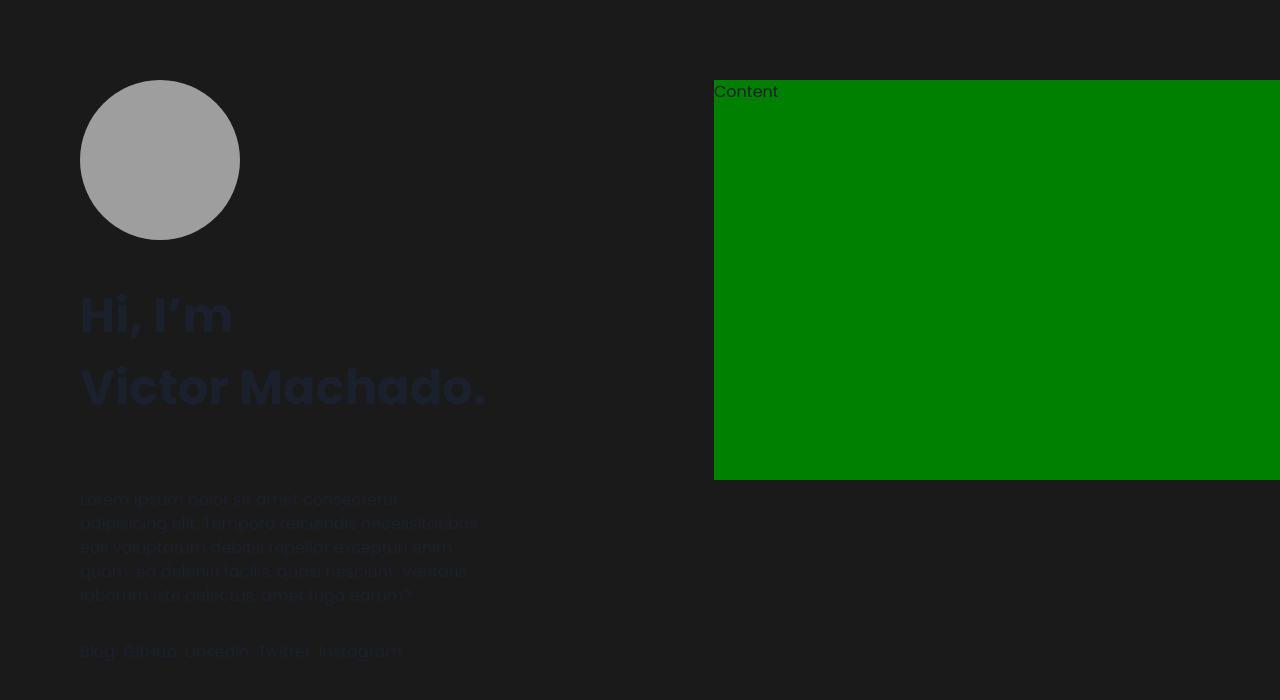
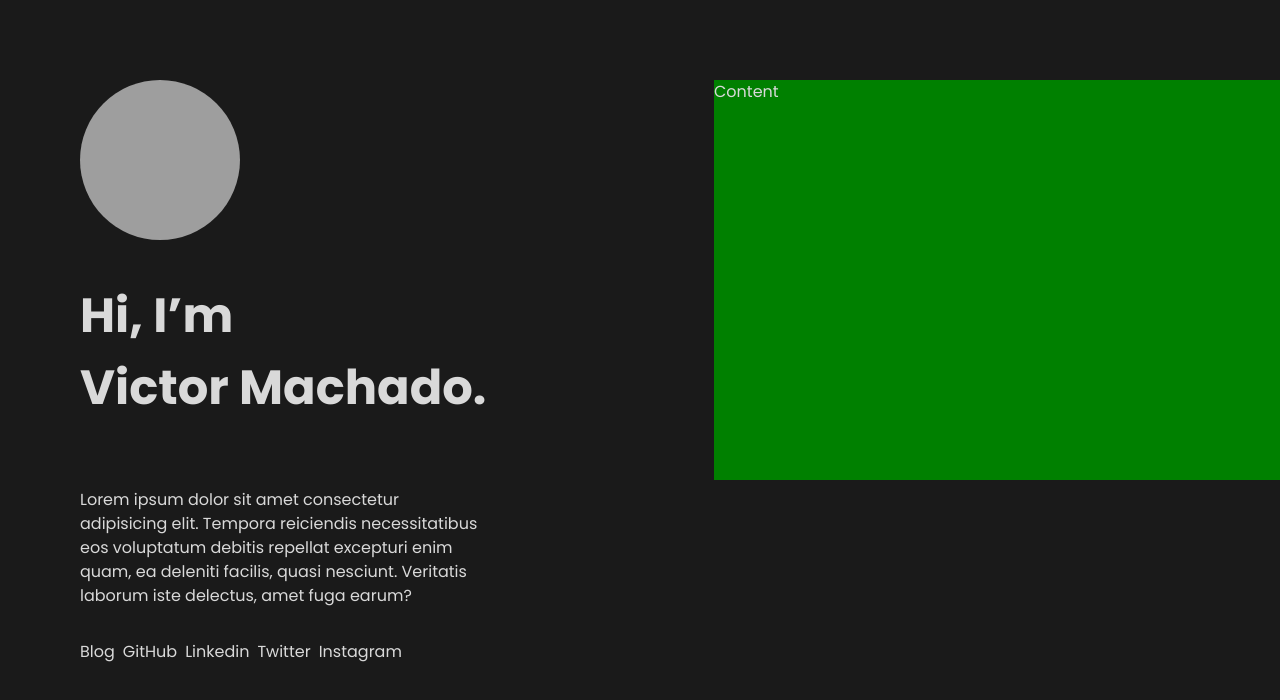
Before and after one commit to namevug/victor-machado, a Next.js app: page / in a window 1280 px wide. Shown: the top 700 px of the page. Built offline with nearby package versions, Linux system fonts and the light colour scheme; grey boxes are pictures that could not be loaded.

Commit message:
adjust: Theme

```diff
--- a/src/styles/theme.ts
+++ b/src/styles/theme.ts
@@ -2,19 +2,23 @@ import { extendTheme } from '@chakra-ui/react'
 
 export const theme = extendTheme({
   colors: {
-    brand: {
-        'purple': '#8284FA',
-        'purple-200': '#5E60CE',
-        'green': '#4EA8DE',
-        'green-200': '#1E6F9F',
+    gray: {
+      '100': '#D9D9D9',
+      '300': '#808080',
+      '500': '#262626',
+      '600': '#1A1A1A',
     },
-    base: {
-        'gray-100': '#D9D9D9',
-        'gray-300': '#808080',
-        'gray-500': '#262626',
-        'gray-600': '#1A1A1A',
-        'danger': '#E25858',
+    purple: {
+      '100': '#8284FA',
+      '200': '#5E60CE',
     },
+    gren: {
+      '100': '#4EA8DE',
+      '200': '#1E6F9F',
+    },
+
+    danger: '#E25858',
+    gradient: 'linear-gradient(104.19deg, #9747FF -19.68%, #0CD1A2 67.67%);',
   },
   fonts: {
     heading: 'Poppins',
@@ -24,6 +28,7 @@ export const theme = extendTheme({
     global: {
       body: {
         bg: '#1A1A1A',
+        color: '#D9D9D9',
       },
     },
   },
```
